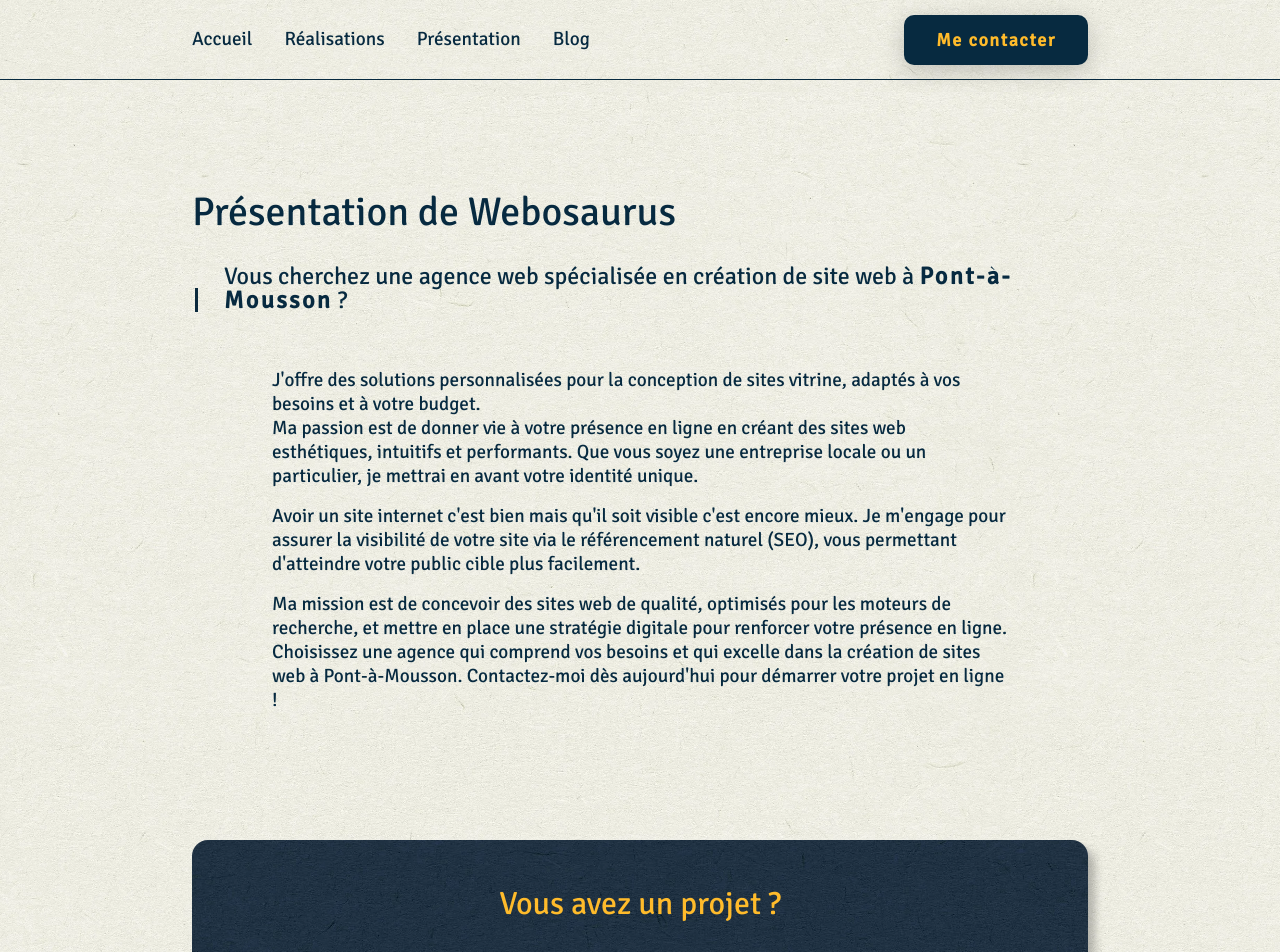
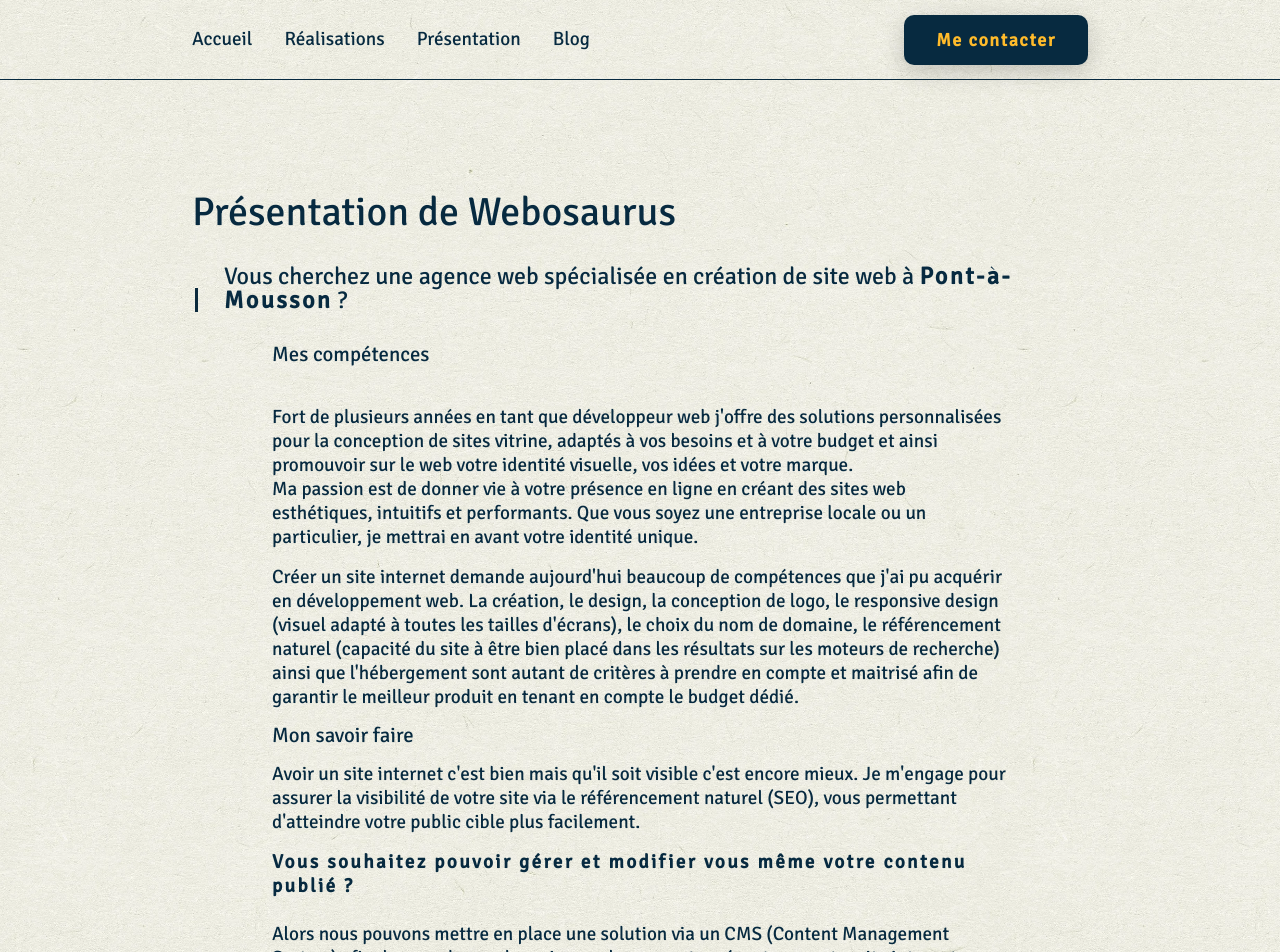
Before and after one commit to thiebautremy/site-perso-nextjs, a Next.js app: page /presentation in a window 1280 px wide. Shown: the top 952 px of the page. Built offline with nearby package versions, Linux system fonts and the light colour scheme.

Commit message:
update présentation

```diff
--- a/components/Presentation/Presentation.tsx
+++ b/components/Presentation/Presentation.tsx
@@ -20,20 +20,45 @@
             <strong>Pont-à-Mousson</strong> ?
           </h2>
           <div className={styles.content}>
+            <h3>Mes compétences</h3>
             <p>
-              <br></br>J&apos;offre des solutions personnalisées pour la
-              conception de sites vitrine, adaptés à vos besoins et à votre
-              budget. <br></br>Ma passion est de donner vie à votre présence en
+              <br></br>Fort de plusieurs années en tant que développeur web
+              j&apos;offre des solutions personnalisées pour la conception de
+              sites vitrine, adaptés à vos besoins et à votre budget et ainsi
+              promouvoir sur le web votre identité visuelle, vos idées et votre
+              marque. <br></br>Ma passion est de donner vie à votre présence en
               ligne en créant des sites web esthétiques, intuitifs et
               performants. Que vous soyez une entreprise locale ou un
               particulier, je mettrai en avant votre identité unique.
             </p>
             <p>
+              Créer un site internet demande aujourd&apos;hui beaucoup de
+              compétences que j&apos;ai pu acquérir en développement web. La
+              création, le design, la conception de logo, le responsive design
+              (visuel adapté à toutes les tailles d&apos;écrans), le choix du
+              nom de domaine, le référencement naturel (capacité du site à être
+              bien placé dans les résultats sur les moteurs de recherche) ainsi
+              que l&apos;hébergement sont autant de critères à prendre en compte
+              et maitrisé afin de garantir le meilleur produit en tenant en
+              compte le budget dédié.
+            </p>
+            <h3>Mon savoir faire</h3>
+            <p>
               {" "}
               Avoir un site internet c&apos;est bien mais qu&apos;il soit
               visible c&apos;est encore mieux. Je m&apos;engage pour assurer la
               visibilité de votre site via le référencement naturel (SEO), vous
-              permettant d&apos;atteindre votre public cible plus facilement.
+              permettant d&apos;atteindre votre public cible plus facilement.{" "}
+            </p>
+            <p>
+              <strong>
+                Vous souhaitez pouvoir gérer et modifier vous même votre contenu
+                publié ?
+              </strong>{" "}
+              <br></br>
+              <br></br>Alors nous pouvons mettre en place une solution via un
+              CMS (Content Management System) afin de vous donner la main sur
+              chaque mots présents sur votre site internet.
             </p>
             <p>
               {" "}
@@ -42,7 +67,7 @@
               digitale pour renforcer votre présence en ligne. Choisissez une
               agence qui comprend vos besoins et qui excelle dans la création de
               sites web à Pont-à-Mousson. Contactez-moi dès aujourd&apos;hui
-              pour démarrer votre projet en ligne !
+              pour démarrer votre projet web !
             </p>
           </div>
           <CTAContainer />
```
Also changed, not shown: 1 other file (tests, documents, lock files or other folders).
